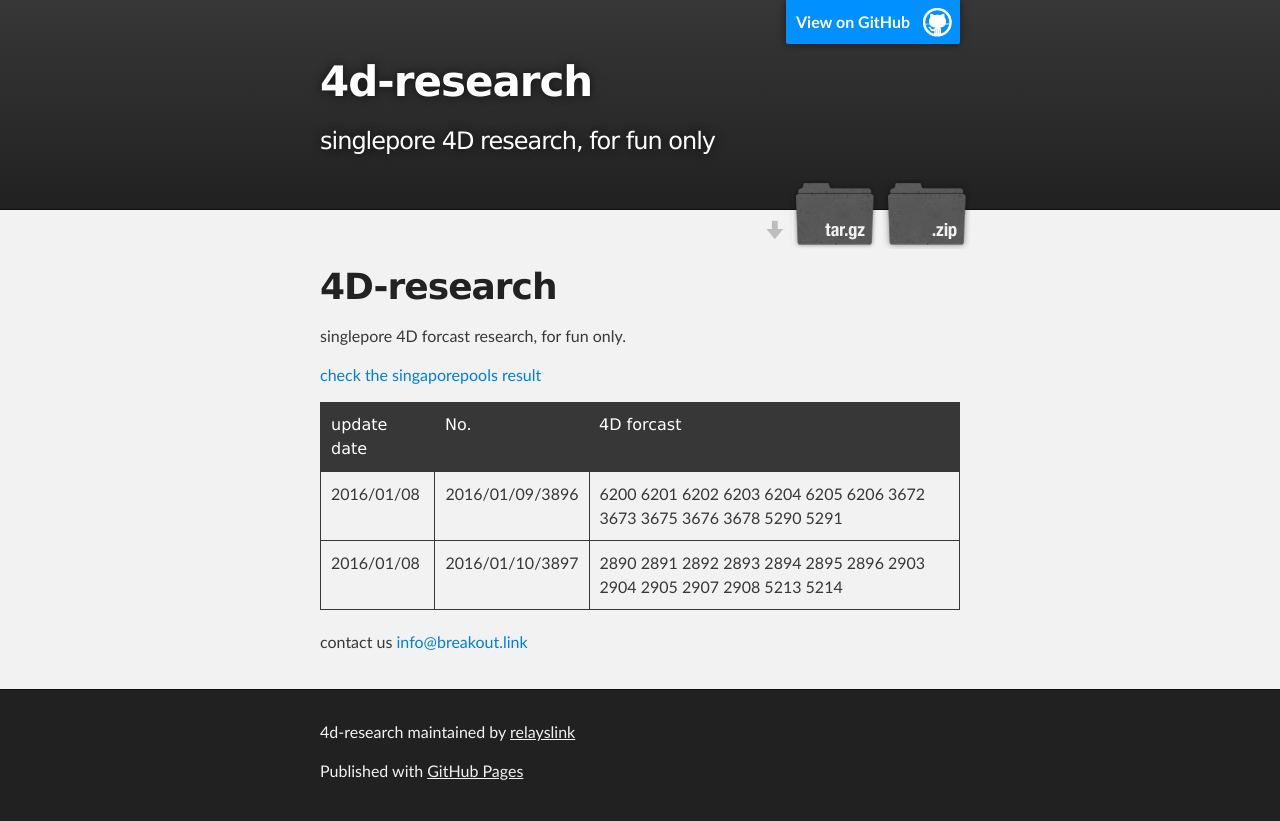
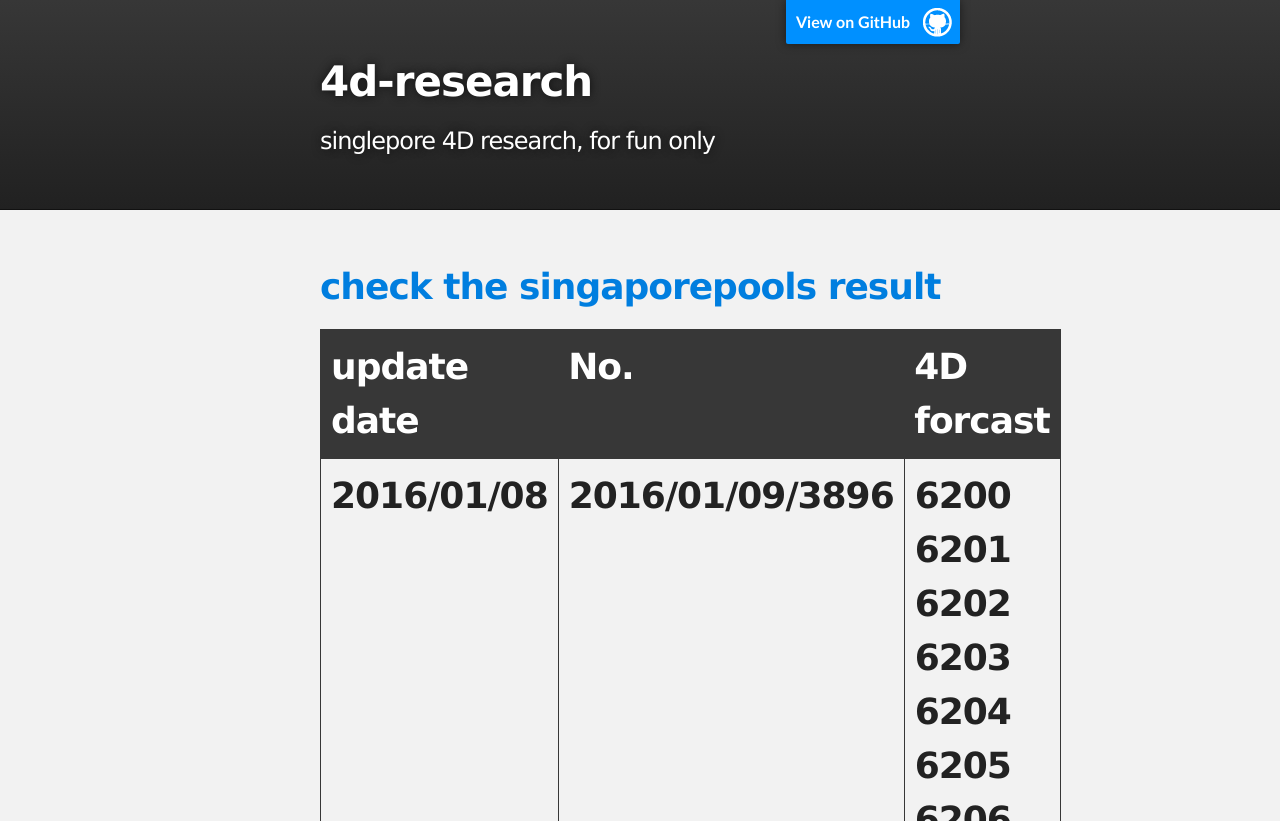
Before and after one commit to relayslink/4D-research, a plain HTML site: page index.html in a window 1280 px wide. Shown: the top 821 px of the page. Drawn offline with Linux system fonts and the light colour scheme.

Commit message:
Update index.html

```diff
--- a/index.html
+++ b/index.html
@@ -21,10 +21,7 @@
           <h1 id="project_title">4d-research</h1>
           <h2 id="project_tagline">singlepore 4D research, for fun only</h2>
 
-            <section id="downloads">
-              <a class="zip_download_link" href="https://github.com/relayslink/4D-research/zipball/master">Download this project as a .zip file</a>
-              <a class="tar_download_link" href="https://github.com/relayslink/4D-research/tarball/master">Download this project as a tar.gz file</a>
-            </section>
+
         </header>
     </div>
 
@@ -32,9 +29,7 @@
     <div id="main_content_wrap" class="outer">
       <section id="main_content" class="inner">
         <h1>
-<a id="4d-research" class="anchor" href="#4d-research" aria-hidden="true"><span class="octicon octicon-link"></span></a>4D-research</h1>
 
-<p>singlepore 4D forcast research, for fun only.</p>
 
 <p><a href="http://www.singaporepools.com.sg/ch/4d/Pages/Results.aspx?">check the singaporepools result</a></p>
 
@@ -67,8 +62,8 @@
     <!-- FOOTER  -->
     <div id="footer_wrap" class="outer">
       <footer class="inner">
-        <p class="copyright">4d-research maintained by <a href="https://github.com/relayslink">relayslink</a></p>
-        <p>Published with <a href="https://pages.github.com">GitHub Pages</a></p>
+        <p class="copyright">4d-research maintained by <a href="http://147147.win">147147 win</a></p>
+
       </footer>
     </div>
 
```
